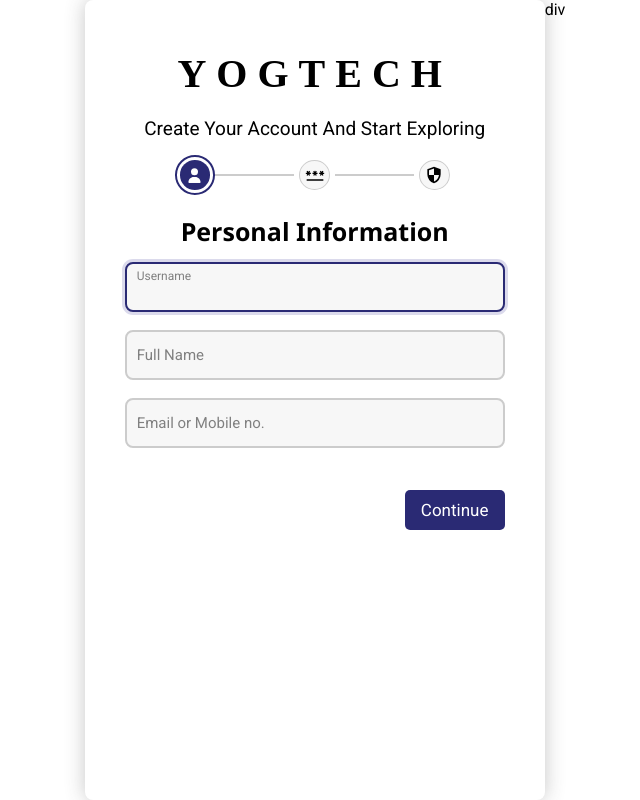
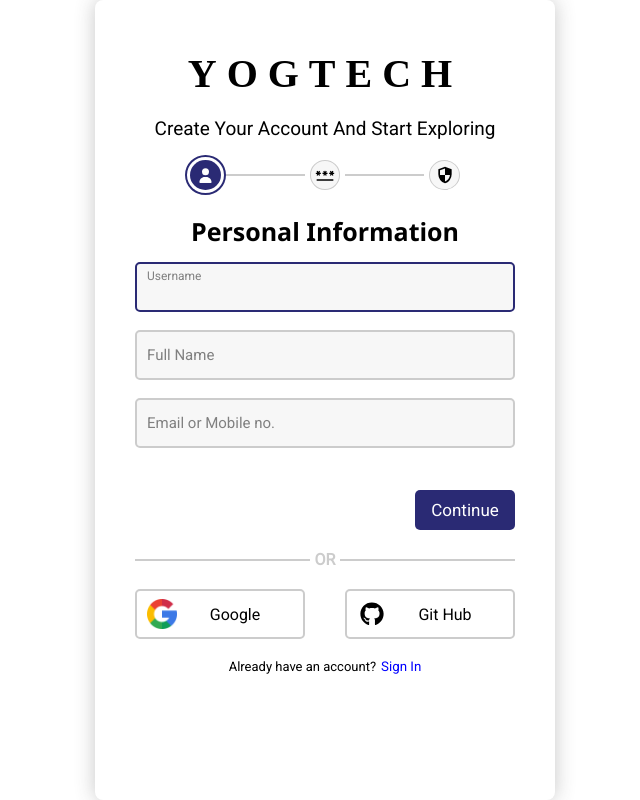
Before and after one commit to yogeshshimpi/Yogtech, a React (Vite) app in the folder frontend/: page /sign_up in a window 1280 px wide. Shown: the whole page, without its empty margins (315-955 px from the left). Built offline with nearby package versions, Linux system fonts and the light colour scheme; no server answers; a web font is replaced by a local one.

Commit message:
Complete Design of Sign up page.

```diff
--- a/frontend/src/Sign_up/index.jsx
+++ b/frontend/src/Sign_up/index.jsx
@@ -7,6 +7,9 @@ import PasswordIcon from "../component/svg/passwordIcon";
 import UserIcon from "../component/svg/userIcon";
 import Visibility from "../component/svg/visibility";
 import Visibility_off from "../component/svg/visibility_off";
+import { loginWithGitHub, loginWithGoogle } from "../auth";
+import GithubIcon from "../component/svg/GithubIcon";
+import google from "../assets/google.png";
 
 const Index = () => {
   const [inputF, setInputF] = useState({
@@ -35,7 +38,7 @@ const Index = () => {
     3: "rightSideStage",
   });
 
-  const [pVisibility,setPVisibility] = useState(false)
+  const [pVisibility, setPVisibility] = useState(false);
 
   const activeStage = useRef(1);
 
@@ -45,7 +48,7 @@ const Index = () => {
 
   const inputError = useRef({});
 
-  const [otpWay , setOtpWay] = useState("")
+  const [otpWay, setOtpWay] = useState("");
 
   useEffect(() => {
     if (inputField.current["username"]) {
@@ -241,10 +244,10 @@ const Index = () => {
         } else {
           inputError.current[3].style.height = "0px";
           inputError.current[3].textContent = "";
-          if(/^[^\s@]+@[^\s@]+\.[^\s@]+$/.test(emailOrPhone.value)){
-            setOtpWay("Email Id")
-          }else if(/^[0-9]{10}$/.test(emailOrPhone.value)){
-            setOtpWay("Phone number")
+          if (/^[^\s@]+@[^\s@]+\.[^\s@]+$/.test(emailOrPhone.value)) {
+            setOtpWay("Email Id");
+          } else if (/^[0-9]{10}$/.test(emailOrPhone.value)) {
+            setOtpWay("Phone number");
           }
         }
       }
@@ -303,28 +306,28 @@ const Index = () => {
       if (isValid) {
         handleNextPage(true);
       }
-    }else if(activeStage.current === 3){
-      let otp = ""
-      let isValid = true
-      Object.keys(otpField.current).forEach((key)=>{
-          otp += otpField.current[key].value
-      })
-      if(Object.keys(otp).length != 4){
-        isValid = false
-        handleErrorDisplay(1,'Please enter valid otp.')
-      }else{
+    } else if (activeStage.current === 3) {
+      let otp = "";
+      let isValid = true;
+      Object.keys(otpField.current).forEach((key) => {
+        otp += otpField.current[key].value;
+      });
+      if (Object.keys(otp).length != 4) {
+        isValid = false;
+        handleErrorDisplay(1, "Please enter valid otp.");
+      } else {
         inputError.current[1].style.height = "0px";
         inputError.current[1].textContent = "";
       }
-      if(isValid){
-        console.log("success")
+      if (isValid) {
+        console.log("success");
       }
     }
   };
 
   const handlePasswordVisibility = () => {
-    setPVisibility(!pVisibility)
-  }
+    setPVisibility(!pVisibility);
+  };
   return (
     <>
       <section className="hero">
@@ -718,8 +721,23 @@ const Index = () => {
               )}
             </div>
           </form>
+          <div className="seperate">
+            <div className="bar"></div>
+            <div className="or">OR</div>
+            <div className="bar"></div>
           </div>
-        div
+          <div className="authLogin">
+            <button type="button" onClick={loginWithGoogle}>
+              <img src={google} className="img" alt="" /> Google <div></div>
+            </button>
+            <button type="button" onClick={loginWithGitHub}>
+              <GithubIcon className="img" /> Git Hub <div></div>
+            </button>
+          </div>
+          <div className="signIn">
+            Already have an account? <button>Sign In</button>
+          </div>
+        </div>
       </section>
     </>
   );
--- a/frontend/src/Sign_up/style.css
+++ b/frontend/src/Sign_up/style.css
@@ -10,7 +10,7 @@
     display: flex;
     flex-direction: column;
     gap: 20px;
-    padding: 50px 20px;
+    padding: 50px 40px;
     border-radius: 8px;
     box-shadow: 0px 0px 20px 0px #3d3d3d4a;
     overflow: hidden;
@@ -70,7 +70,7 @@
     flex-direction: column;
     /* align-items: center; */
   /* width: calc(100% - 10px); */
-  margin-inline: 20px;
+  /* margin-inline: 20px; */
     gap: 10px;
     /* position: relative; */
 }
@@ -97,14 +97,14 @@
 
 .input_field .inputBox:focus-within {
   border: 2px solid var(--border-color);
-  box-shadow: 0 0 0 3px rgba(75, 71, 161, 0.2)
+  /* box-shadow: 0 0 0 3px rgba(64, 64, 64, 0.2) */
 }
 
 .input_field .inputBox {
   display: flex;
   background-color: var(--primary-color2);
   padding: 5px 10px;
-  border-radius: 8px;
+  border-radius: 5px;
   height: 50px;
   border: 2px solid var(--border-color);
   transition-duration: 0.2s;
@@ -332,3 +332,57 @@ fill: var(--primary-color1);
   overflow: hidden;
   transition-duration: 0.1s;
 }
+.seperate{
+  display: flex;
+  gap: 5px;
+  align-items: center;
+}
+
+.seperate .bar{
+  width: 100%;
+  border: 1px solid var(--border-color);
+  height: 0px;
+
+}
+.seperate .or{
+  color: var(--border-color);
+  font-weight: 600;
+}
+
+.authLogin{
+  display: flex;
+  gap: 40px;
+}
+
+.authLogin button{
+  font-size: 16px;
+  font-weight: 500;
+    width: 100%;
+  height: 50px;
+  padding: 10px;
+  display: flex;
+  align-items: center;
+  justify-content: space-between;
+  border: 2px solid var(--border-color);
+  border-radius: 5px;
+  transition-duration: 0.2s;
+}
+.authLogin button:hover{
+  background-color: var(--primary-color2);
+}
+.authLogin button .img{
+  height: 30px;
+  width:  30px;
+  fill: var(--primary-color3);
+}
+
+.signIn{
+  display: flex;
+  justify-content: center;
+  font-size: small;
+  gap: 5px;
+}
+.signIn button{
+  border: none;
+  color: blue;
+}
```
Lines whose indentation alone changed are shown as unchanged.
